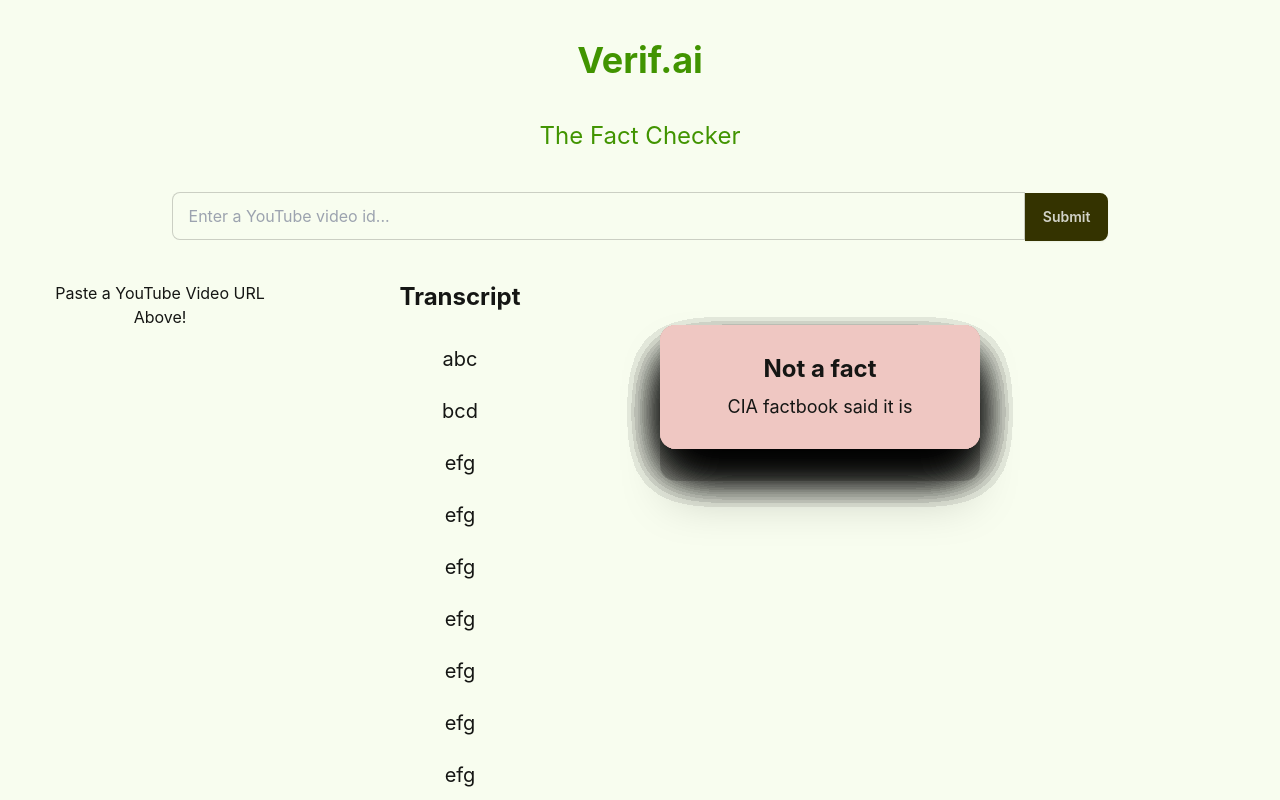
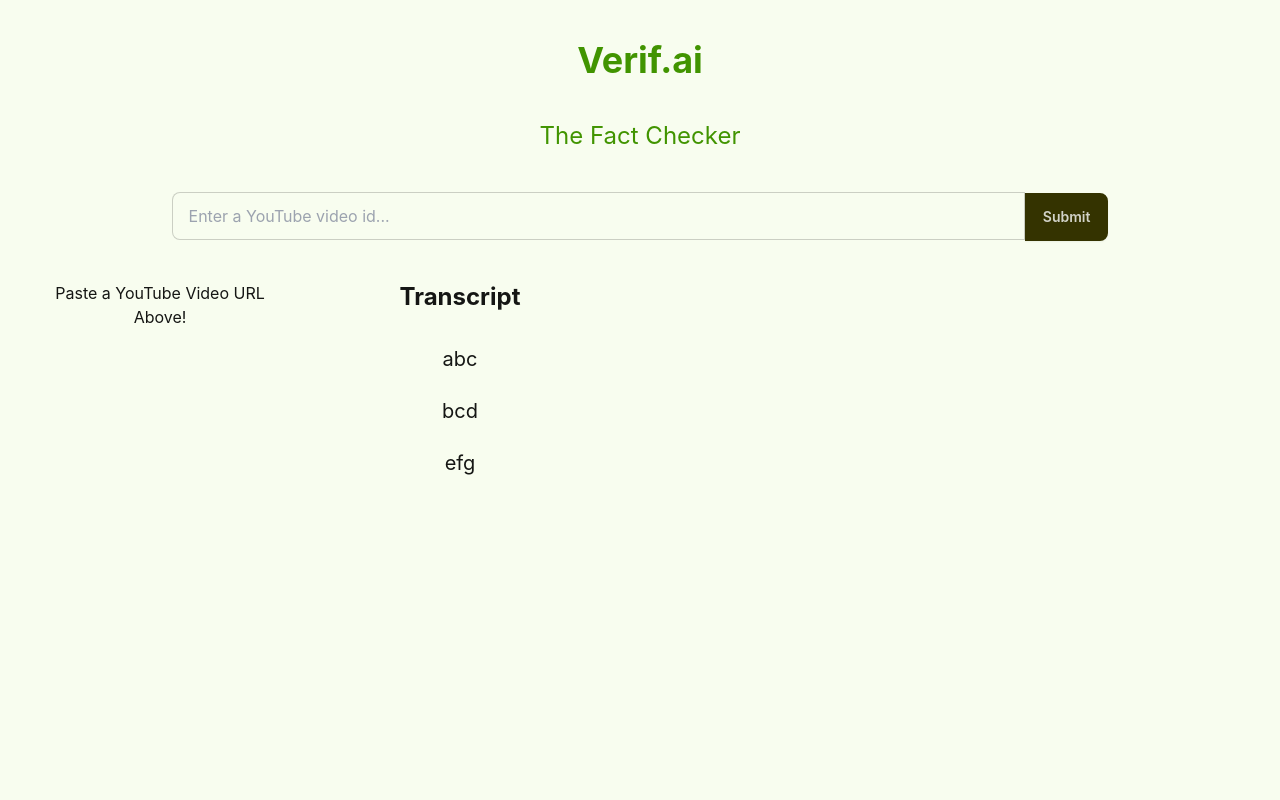
Before and after one commit to HetavP2/verifai, a React (Create React App) app: page / in a window 1280 px wide. Shown: the top 800 px of the page. Built offline with nearby package versions, Linux system fonts and the light colour scheme.

Commit message:
done home page basically

```diff
--- a/src/components/reel-text.jsx
+++ b/src/components/reel-text.jsx
@@ -1,22 +1,7 @@
-import React, { useEffect, useState } from "react";
-// import { YoutubeTranscript } from "youtube-transcript";
-const serverUrl = ""
+import React, { useState } from "react";
 
 const ReelText = ({ videoId }) => {
-    const [data, setData] = useState();
-
-    // uncomment this after you get transcript
-    // useEffect(() => {
-    //   async function getTranscript() {
-    //     const res = await fetch(serverUrl + "/transcript");
-    //     const json_data = await res.json();
-    //     // const dataServer = await YoutubeTranscript.fetchTranscript(videoId);
-    //     setData(json_data);
-    //   }
-
-    //   getTranscript();
-    // }, []);
-
+  const [visibleChunk, setVisibleChunk] = useState(null); // State to track visible chunk
 
   const chunks = [
     {
@@ -34,124 +19,32 @@
       fact_or_not: "Not a fact",
       response_text: "CIA factbook said it is",
     },
-    {
-      chunk: "efg",
-      fact_or_not: "Not a fact",
-      response_text: "CIA factbook said it is",
-    },
-    {
-      chunk: "efg",
-      fact_or_not: "Not a fact",
-      response_text: "CIA factbook said it is",
-    },
-    {
-      chunk: "efg",
-      fact_or_not: "Not a fact",
-      response_text: "CIA factbook said it is",
-    },
-    {
-      chunk: "efg",
-      fact_or_not: "Not a fact",
-      response_text: "CIA factbook said it is",
-    },
-    {
-      chunk: "efg",
-      fact_or_not: "Not a fact",
-      response_text: "CIA factbook said it is",
-    },
-    {
-      chunk: "efg",
-      fact_or_not: "Not a fact",
-      response_text: "CIA factbook said it is",
-    },
-    {
-      chunk: "efg",
-      fact_or_not: "Not a fact",
-      response_text: "CIA factbook said it is",
-    },
-    {
-      chunk: "efg",
-      fact_or_not: "Not a fact",
-      response_text: "CIA factbook said it is",
-    },
-    {
-      chunk: "efg",
-      fact_or_not: "Not a fact",
-      response_text: "CIA factbook said it is",
-    },
-    {
-      chunk: "efg",
-      fact_or_not: "Not a fact",
-      response_text: "CIA factbook said it is",
-    },
-    {
-      chunk: "efg",
-      fact_or_not: "Not a fact",
-      response_text: "CIA factbook said it is",
-    },
-    {
-      chunk: "efg",
-      fact_or_not: "Not a fact",
-      response_text: "CIA factbook said it is",
-    },
-    {
-      chunk: "efg",
-      fact_or_not: "Not a fact",
-      response_text: "CIA factbook said it is",
-    },
-    {
-      chunk: "efg",
-      fact_or_not: "Not a fact",
-      response_text: "CIA factbook said it is",
-    },
-    {
-      chunk: "efg",
-      fact_or_not: "Not a fact",
-      response_text: "CIA factbook said it is",
-    },
-    {
-      chunk: "efg",
-      fact_or_not: "Not a fact",
-      response_text: "CIA factbook said it is",
-    },
-    {
-      chunk: "efg",
-      fact_or_not: "Not a fact",
-      response_text: "CIA factbook said it is",
-    },
-    {
-      chunk: "efg",
-      fact_or_not: "Not a fact",
-      response_text: "CIA factbook said it is",
-    },
+  ];
 
-    ];
-    function handleHover(key) {
+  const handleHover = (chunkNum) => {
+    setVisibleChunk(chunkNum);
+  };
 
+  const handleMouseLeave = () => {
+    setVisibleChunk(null);
+  };
 
-    }
   return (
     <div className="col-span-5 sm:col-span-3">
       <div className="grid sm:grid-cols-2 grid-cols-1">
         <div className="sm:col-span-1 col-span-2">
-          {/* <div className="m-5 border rounded-lg bg-base-100">{videoId}</div> */}
           <h1 className="font-bold text-2xl">Transcript</h1>
           <div className="m-5 overflow-y-auto h-screen">
             {chunks.map((chunk, num) => (
-              <div>
+              <div key={num}>
                 <p
-                  key={"chunk" + String(num)}
-                        className="m-3 text-xl inline-block hover:text-red-500"
-                        onMouseEnter={(e) => handleHover(e.target.key)}
+                  id={"chunk" + String(num)}
+                  className="p-3 text-xl inline-block hover:text-red-500"
+                  onMouseEnter={() => handleHover(num)}
+                  onMouseLeave={handleMouseLeave}
                 >
                   {chunk["chunk"]}
                 </p>
-                {/* <p
-                  key={"response_text" + String(num)}
-                  className="translate-x-10 inline-block"
-                >
-                  {chunk["fact_or_not"] + ": " + chunk["response_text"]}
-                </p> */}
               </div>
             ))}
           </div>
@@ -159,59 +52,61 @@
         <div className="sm:col-span-1 col-span-2">
           <p className="invisible">Facts</p>
 
-          {chunks.map(function (chunk, num) {
+          {chunks.map((chunk, num) => {
             if (chunk["fact_or_not"] === "Fact") {
               return (
-                <div className="m-5 absolute w-1/4" name={"chunk" + String(num)}>
+                <div
+                  className={`m-5 absolute w-1/4 ${
+                    visibleChunk === num ? "visible" : "invisible"
+                  }`} // Control visibility
+                  id={"chunk" + String(num) + "info"}
+                  key={"chunkinfo" + String(num)}
+                >
                   <div className="p-5 rounded-2xl shadow-2xl bg-success">
                     <h1 className="font-bold text-center m-2 text-2xl">
                       {chunk["fact_or_not"]}
                     </h1>
-                    <h2 className=" text-center m-2 text-lg">
+                    <h2 className="text-center m-2 text-lg">
                       {chunk["response_text"]}
                     </h2>
-                    {/* <span>
-                  {chunk["fact_or_not"] + ": " + chunk["response_text"]}
-                </span> */}
                   </div>
                 </div>
               );
             } else if (chunk["fact_or_not"] === "Not a fact") {
               return (
                 <div
-                  className="m-5 absolute w-1/4"
-                  name={"chunk" + String(num)}
+                  className={`m-5 absolute w-1/4 ${
+                    visibleChunk === num ? "visible" : "invisible"
+                  }`} // Control visibility
+                  id={"chunk" + String(num) + "info"}
+                  key={"chunkinfo" + String(num)}
                 >
                   <div className="p-5 rounded-2xl shadow-2xl bg-error">
                     <h1 className="font-bold text-center m-2 text-2xl">
                       {chunk["fact_or_not"]}
                     </h1>
-                    <h2 className=" text-center m-2 text-lg">
+                    <h2 className="text-center m-2 text-lg">
                       {chunk["response_text"]}
                     </h2>
-                    {/* <span>
-                  {chunk["fact_or_not"] + ": " + chunk["response_text"]}
-                </span> */}
                   </div>
                 </div>
               );
             } else {
               return (
                 <div
-                  className="m-5 absolute w-1/4"
-                      name={"chunk" + String(num)}
-
+                  className={`m-5 absolute w-1/4 ${
+                    visibleChunk === num ? "visible" : "invisible"
+                  }`} // Control visibility
+                  id={"chunk" + String(num) + "info"}
+                  key={"chunkinfo" + String(num)}
                 >
                   <div className="p-5 rounded-2xl shadow-2xl bg-base-300">
                     <h1 className="font-bold text-center m-2 text-2xl">
                       {chunk["fact_or_not"]}
                     </h1>
-                    <h2 className=" text-center m-2 text-lg">
+                    <h2 className="text-center m-2 text-lg">
                       {chunk["response_text"]}
                     </h2>
-                    {/* <span>
-                  {chunk["fact_or_not"] + ": " + chunk["response_text"]}
-                </span> */}
                   </div>
                 </div>
               );
```
